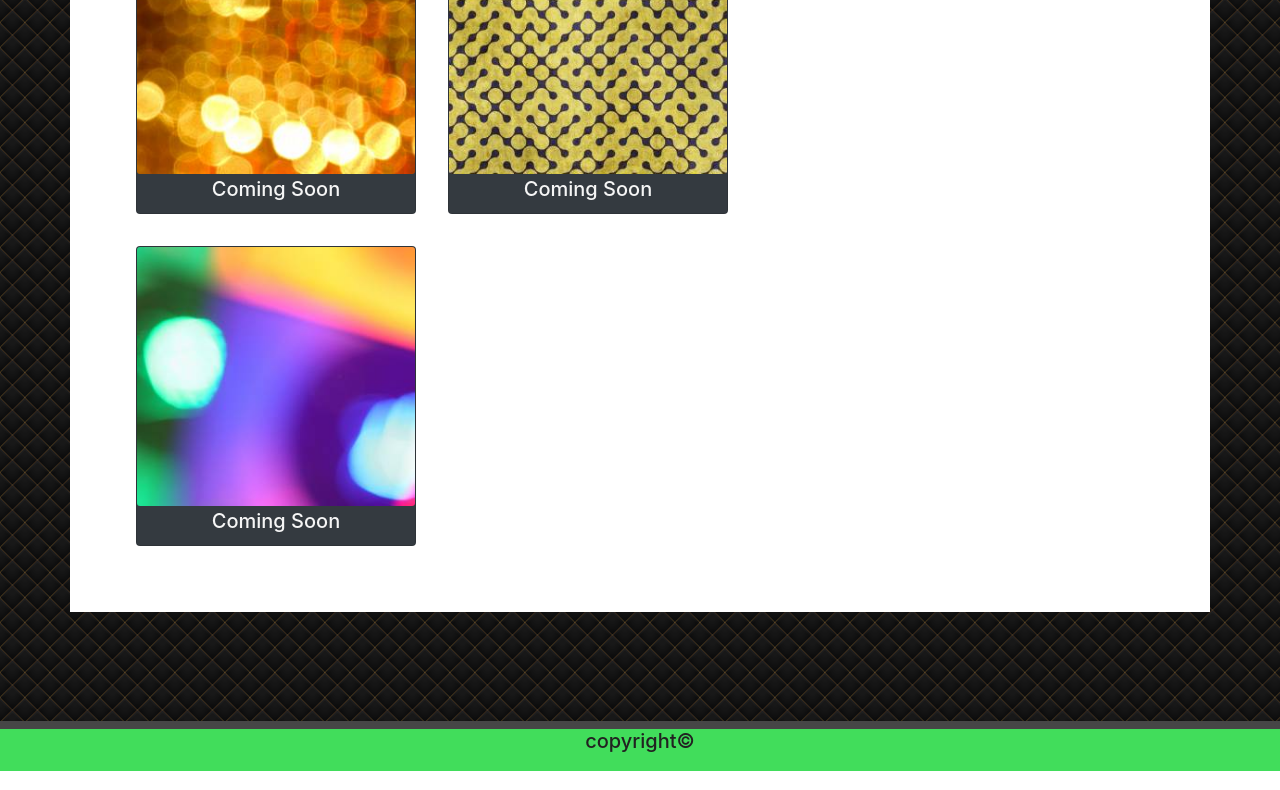
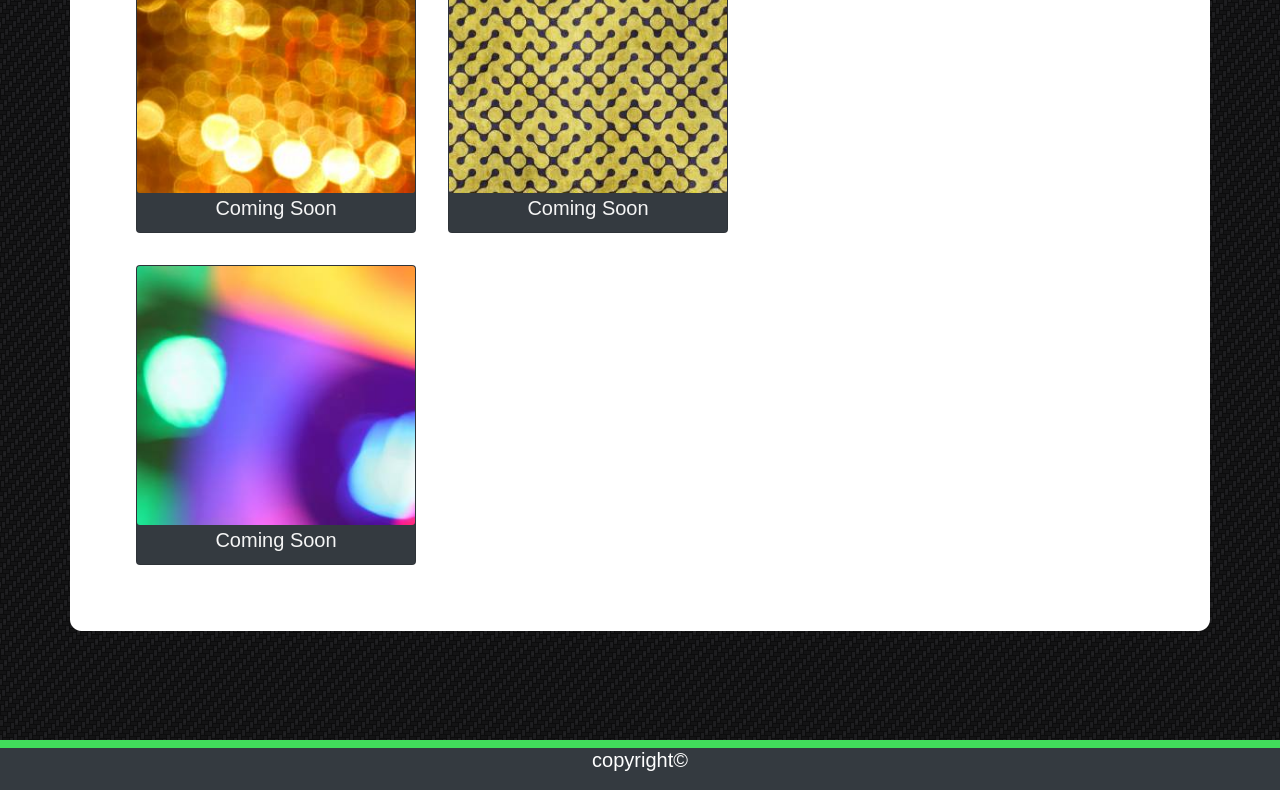
Before and after one commit to crnyberg91/Bootstrap-Portfolio, a plain HTML site: page portfolio.html in a window 1280 px wide. Shown: the part 640-1430 px from the top of the page. Drawn offline with nearby package versions, Linux system fonts and the light colour scheme; a web font is replaced by a local one.

Commit message:
new bckgrnd, font families and borders

```diff
--- a/assets/css/style.css
+++ b/assets/css/style.css
@@ -1,12 +1,37 @@
+@font-face {
+    font-family: 'Merriweather';
+    font-style: normal;
+    font-weight: 400;
+    src: local('Merriweather Regular'), local('Merriweather-Regular'), url(https://fonts.gstatic.com/s/merriweather/v20/u-440qyriQwlOrhSvowK_l5-fCZM.woff2) format('woff2');
+    unicode-range: U+0000-00FF, U+0131, U+0152-0153, U+02BB-02BC, U+02C6, U+02DA, U+02DC, U+2000-206F, U+2074, U+20AC, U+2122, U+2191, U+2193, U+2212, U+2215, U+FEFF, U+FFFD;
+}
+
+@font-face {
+    font-family: 'Quicksand';
+    font-style: normal;
+    font-weight: 400;
+    src: local('Quicksand Regular'), local('Quicksand-Regular'), url(https://fonts.gstatic.com/s/quicksand/v9/6xKtdSZaM9iE8KbpRA_hK1QN.woff2) format('woff2');
+    unicode-range: U+0000-00FF, U+0131, U+0152-0153, U+02BB-02BC, U+02C6, U+02DA, U+02DC, U+2000-206F, U+2074, U+20AC, U+2122, U+2191, U+2193, U+2212, U+2215, U+FEFF, U+FFFD;
+}
+a,
+h1,
+h2,
+h3,
+h4,
+h5 {
+    font-family: 'Quicksand', sans-serif;
+}
 body {
-    background-image: url(../images/fancy-cushion/fancy-cushion.png);
+    background-image: url(../images/real_cf/real_cf.png);
+    font-family: 'Merriweather', serif;
 }
 
 .img-fluid {
     float: left;
     padding: 10px;
 }
-.header-row{
+
+.header-row {
     border-bottom: .3rem solid #666666;
     margin-bottom: .5rem;
 }
@@ -16,31 +41,34 @@ body {
     margin-bottom: 2rem;
     background: #ffffff;
     padding: 50px;
-}
-
-.navbar .bg-dark {
-    background: #41dd5b;
+    border-radius: 1%;
 }
 
 .navbar-nav {
     margin-left: 65%;
 }
-
+.navbar {
+    border-bottom: 3px solid #41dd5b;
+}
 .navbar-brand {
     margin-left: 12.2%;
+    font-size: 1.5rem;
+    background: #41dd5b;
+    padding: 10px;
+    border-radius: 5%;
+
 }
-
 .about-footer {
     top: 170px;
 }
 
-.card{
+.card {
     float: left;
     height: 300px;
     width: 280px;
     margin: 1rem;
+}
 
-}
 .card-title {
     text-align: center;
     /* background: #fff; */
@@ -48,20 +76,23 @@ body {
     margin-top: 14.5rem;
     padding: 10px 10px;
 }
+.card-title a:hover {
+    color: #41dd5b;
+    text-decoration: none;
+}
 
 footer {
     clear: both;
     position: relative;
-    background-color: #41dd5b;
-    color: #222121;
-    border-top: 8px solid #464646;
+    background-color: #343a40;;
+    color: #ffffff;
+    border-top: 8px solid #41dd5b;
     width: 100%;
     height: 50px;
     top: 77px;
     text-align: center;
 }
 
-a{
+a {
     color: whitesmoke;
-
 }
```
Also changed, not shown: contact.html (+1 -1 lines), assets/images/real_cf/readme.txt (added), assets/images/real_cf/real_cf.png (added), assets/images/real_cf/real_cf_@2X.png (added).
